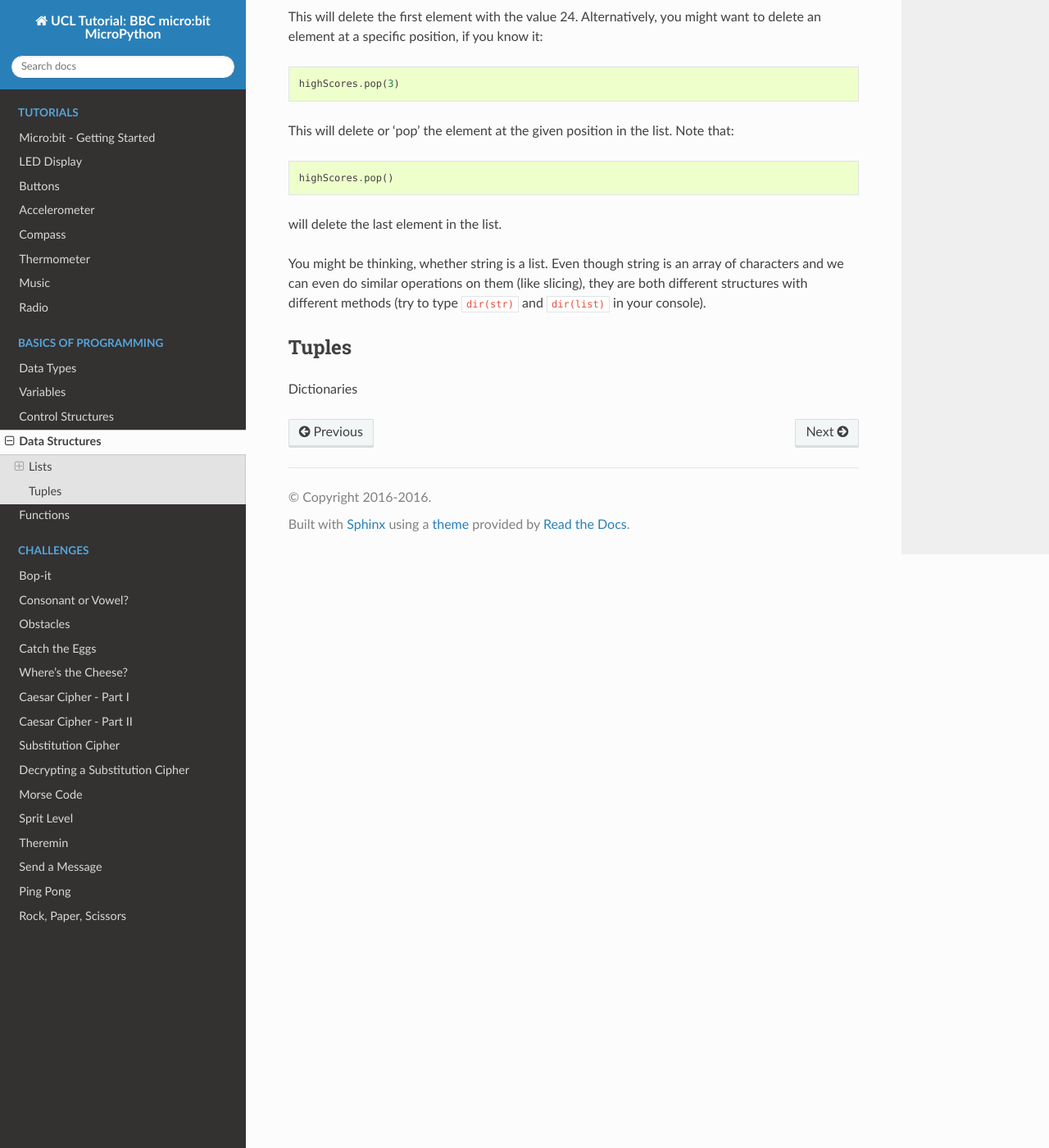
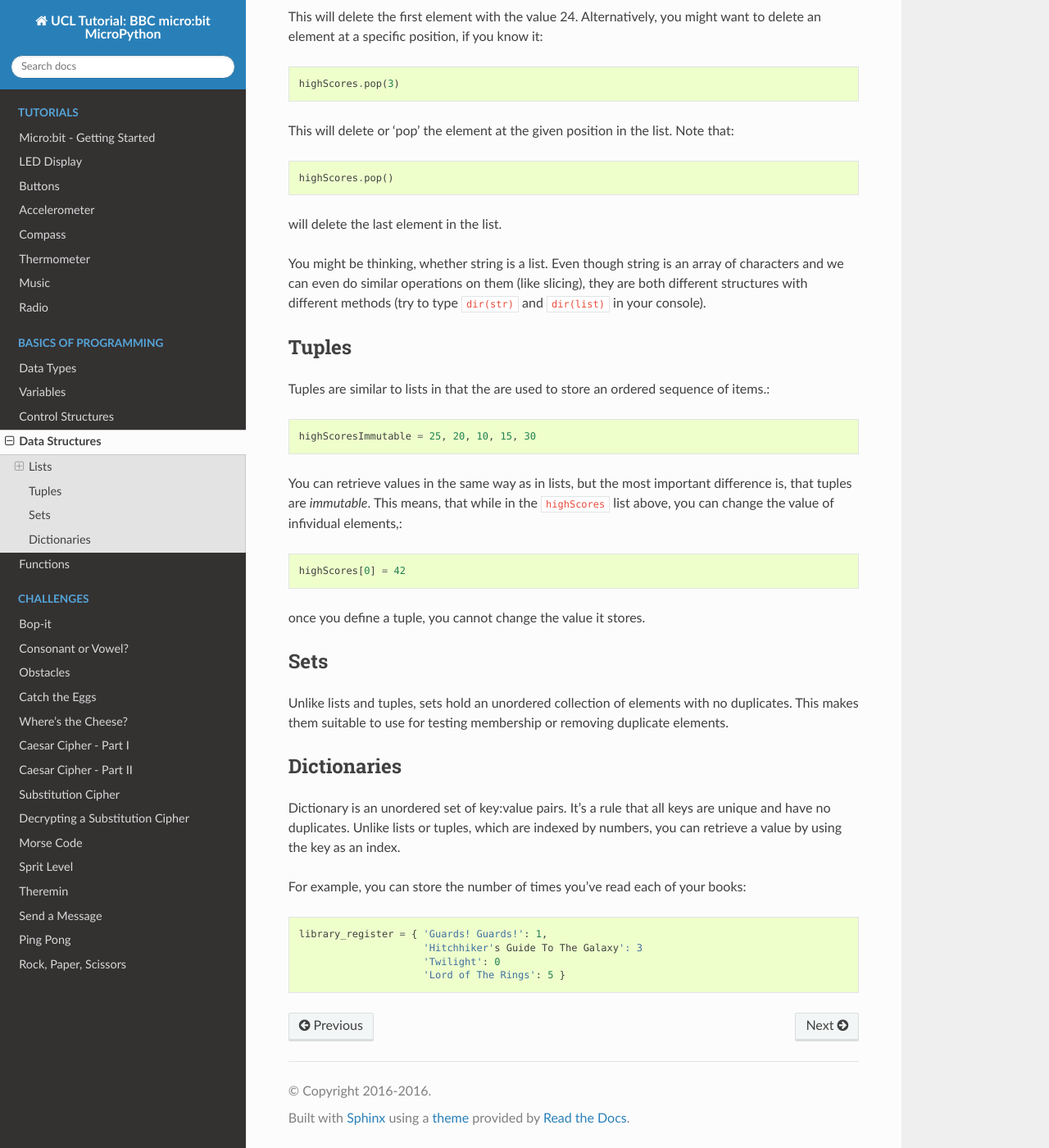
Before and after one commit to rharbird/microbit-challenges, a Sphinx documentation site: the page built from docs/source/basics/data_structures.rst, in a window 1280 px wide and 1400 px high, scrolled down 1781 px. Shown: the whole window at 82% size. Built offline with Sphinx 7.4.7 and the Read the Docs theme 2.0.0, drawn with Linux system fonts in a browser that asks for light colours; pages that are not in the unit, such as notebooks, are missing from menus.

Commit message:
Add tuples, sets and  dictionaries sections to 'Basics'

```diff
--- a/docs/source/basics/data_structures.rst
+++ b/docs/source/basics/data_structures.rst
@@ -41,7 +41,7 @@ and calculate the average high score::
 	print(average)
 
 Add to a List
---------------
+^^^^^^^^^^^^^^
 There will be times when we don't know how large to make an array in advance or what the values in the list are going to be. You might want to fill a list with
 temperature readings or accelerometer values, for example.  This code illustrates how you can do that::
 
@@ -56,7 +56,7 @@ The ``for`` loop is executed 100 times and ``i`` will have values from 0 to 99.
 
 
 Delete from a List
--------------------
+^^^^^^^^^^^^^^^^^^^
 There are two ways to delete elements from lists that are helpful, you might want to delete an element with a particular value from a list::
 
 	highScores.delete(24)
@@ -79,9 +79,35 @@ will delete the last element in the list.
 You might be thinking, whether string is a list. Even though string is an array of characters and we can even do similar operations on them (like slicing),
 they are both different structures with different methods (try to type ``dir(str)`` and ``dir(list)`` in your console).
 
+
 Tuples
 =======
 
+Tuples are similar to lists in that the are used to store an ordered sequence of items.::
 
+    highScoresImmutable = 25, 20, 10, 15, 30
+
+You can retrieve values in the same way as in lists, but the most important difference is, that tuples are `immutable`. This means, that while in the ``highScores`` list above, you can change the value of infividual elements,::
+
+    highScores[0] = 42
+
+once you define a tuple, you cannot change the value it stores.
+
+Sets
+=====
+
+Unlike lists and tuples, sets hold an unordered collection of elements with no duplicates. This makes them suitable to use for testing membership or removing
+duplicate elements.
 
 Dictionaries
+=============
+
+Dictionary is an unordered set of key:value pairs. It's a rule that all keys are unique and have no duplicates. Unlike lists or tuples, which are indexed by numbers,
+you can retrieve a value by using the key as an index.
+
+For example, you can store the number of times you've read each of your books::
+
+    library_register = { 'Guards! Guards!': 1,
+                         'Hitchhiker's Guide To The Galaxy': 3
+                         'Twilight': 0
+                         'Lord of The Rings': 5 }
```
